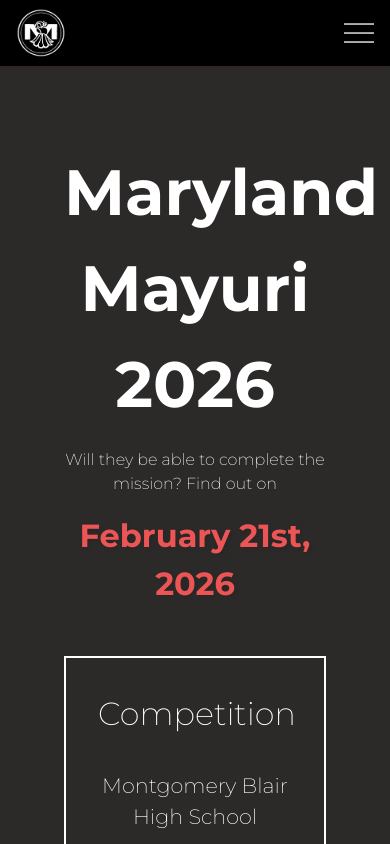
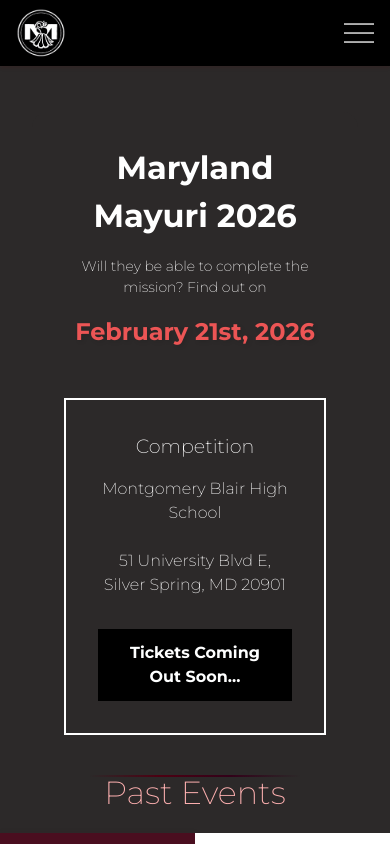
Before and after one commit to maryland-mayuri/marylandmayuri-website, a React (Vite) app: page /competition in a window 390 px wide. Built offline with nearby package versions, Linux system fonts and the light colour scheme; a web font is replaced by a local one.

Commit message:
minor css tweaks to competition page

```diff
--- a/src/Competition.css
+++ b/src/Competition.css
@@ -50,7 +50,7 @@
 }
 
 .competition-header h1 {
-    font-size: 3rem;
+    font-size: clamp(2rem, 5vw, 3rem);
     font-weight: bold;
     margin-bottom: 1rem;
     color: #FFFFFF;
@@ -59,7 +59,7 @@
 }
 
 .competition-header h2 {
-    font-size: 2rem;
+    font-size: clamp(1.5rem, 4vw, 2rem);
     font-weight: bold;
     margin-bottom: 1rem;
     color: #ec5555;
@@ -68,7 +68,7 @@
 }
 
 .competition-header p {
-    font-size: 1rem;
+    font-size: clamp(0.875rem, 2vw, 1rem);
     color: #FFFFFF;
     /* Darker turquoise */
 }
@@ -98,13 +98,13 @@
 
 .event-card h2 {
     color: #FFFFFF;
-    font-size: 2rem;
-    margin-bottom: 2rem;
+    font-size: clamp(1.2rem, 4vw, 2.8rem);
+    margin-bottom: 1rem;
 }
 
 .event-card h3 {
     color: #FFFFFF;
-    font-size: 1.3rem;
+    font-size: clamp(1rem, 4vw, 2rem);
     margin-bottom: 1.5rem;
 }
 
@@ -149,8 +149,8 @@
 }
 .transition-header {
     text-align: center;
-    font-size: 5rem;
-    margin: -2rem 0 2rem 0;
+    font-size: clamp(2rem, 7vw, 20rem);
+    margin: -3rem 0 1rem 0;
     color: #ffb1b1;
 }
 
--- a/src/components/pages/Competition.jsx
+++ b/src/components/pages/Competition.jsx
@@ -181,7 +181,7 @@ const Competition = () => {
       <div id="competition" className="competition-section">
         <div className="competition-container">
           <header className='competition-header'>
-            <TextEncrypted text="Maryland Mayuri 2026" interval={90} fontSize='4rem' fontWeight='bold' />
+            <TextEncrypted text="Maryland Mayuri 2026" interval={90} fontSize='clamp(2rem, 6vw, 4rem)' fontWeight='bold' />
             <p className='fade-in' style={{marginTop: '1rem'}}>Will they be able to complete the mission? Find out on</p>
             <h2 className='fade-in' style={{marginTop: '1rem'}}>February 21st, 2026</h2>
           </header>
```
